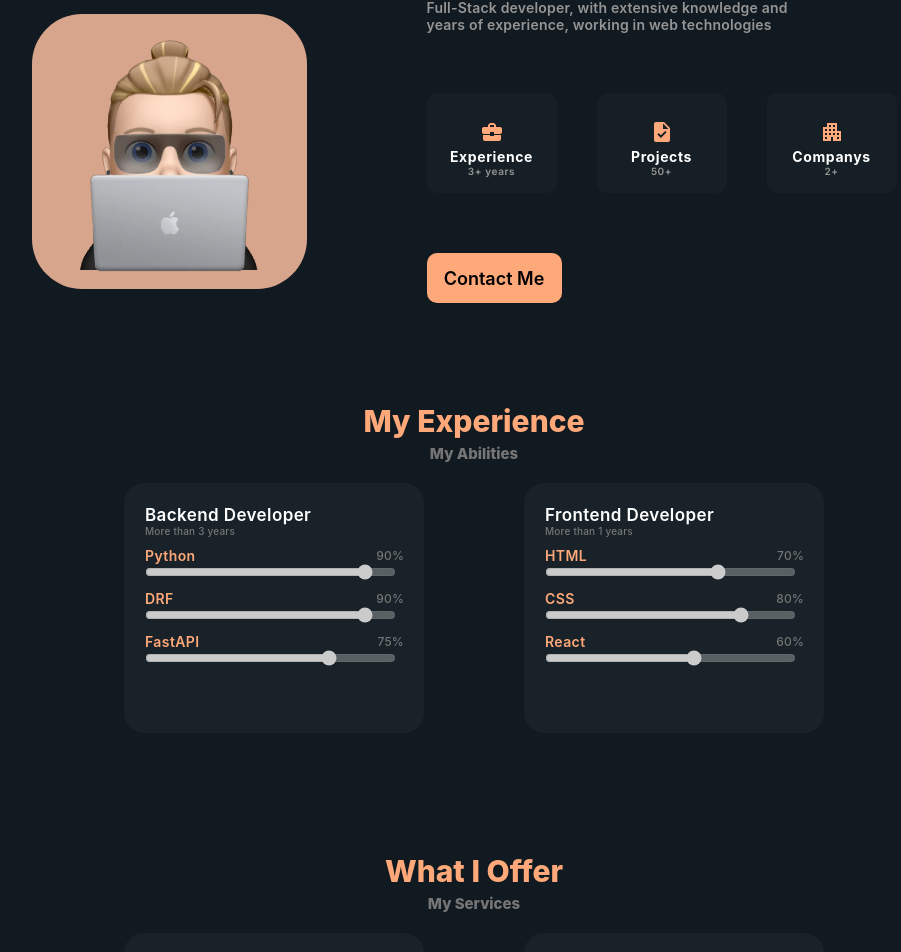
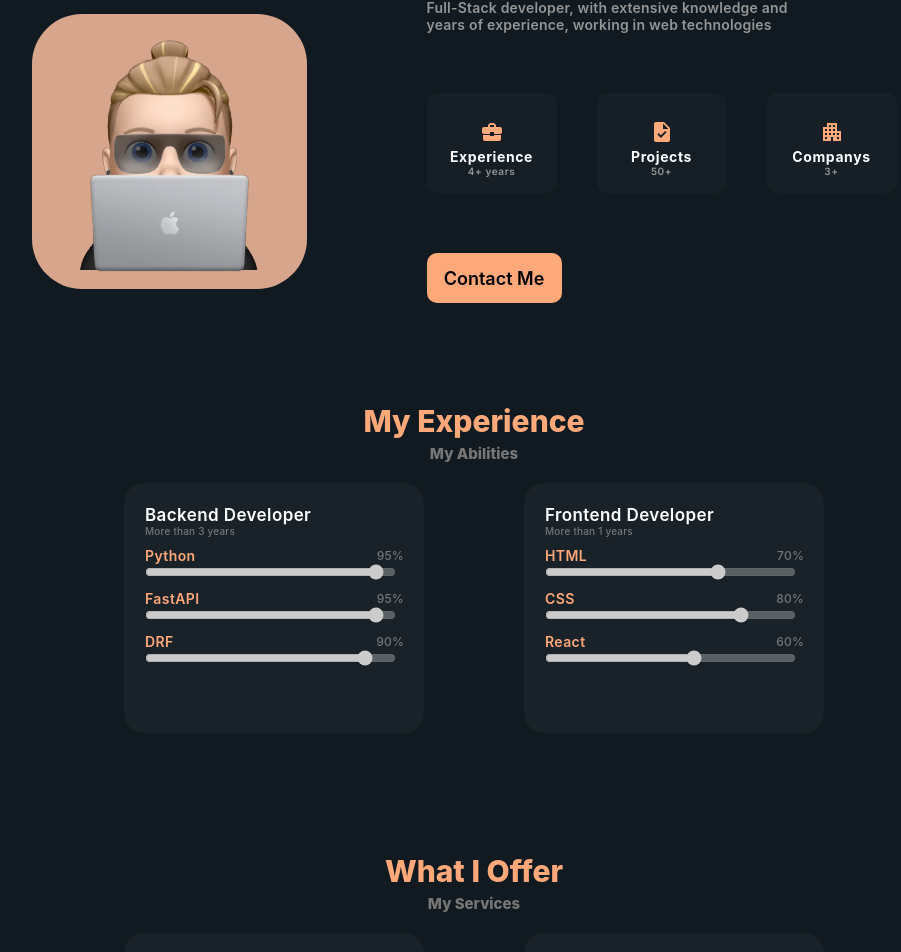
Before and after one commit to samuraii-company/AlonePersonalWebsite, a React (Create React App) app: page / in a window 1280 px wide. Shown: the part 868-1820 px from the top of the page, without its empty margins (166-1067 px from the left). Built offline with nearby package versions, Linux system fonts and the light colour scheme.

Commit message:
refactor: update information about me

```diff
--- a/src/components/About.jsx
+++ b/src/components/About.jsx
@@ -24,7 +24,7 @@ function About() {
           <div className="exp-wrapper">
             <Experience
               title="Experience"
-              about="3+ years"
+              about="4+ years"
               icon={<BusinessCenterIcon sx={{ color: "#FFA97A" }} />}
             />
             <Experience
@@ -34,11 +34,11 @@ function About() {
             />
             <Experience
               title="Companys"
-              about="2+"
+              about="3+"
               icon={<ApartmentIcon sx={{ color: "#FFA97A" }} />}
             />
           </div>
-          <a href="https://t.me/Samuraiii143">
+          <a href="https://t.me/samuraii143">
             <button>Contact Me</button>
           </a>
         </div>
--- a/src/components/Contact.jsx
+++ b/src/components/Contact.jsx
@@ -12,7 +12,7 @@ function Contact() {
         <h2>get in touch</h2>
       </div>
       <div className="social-wrapper">
-        <a href="https://t.me/Samuraiii143">
+        <a href="https://t.me/samuraii143">
           <i>
             <TelegramIcon sx={{ fontSize: 40, color: "#FFA97A" }} />
           </i>
--- a/src/components/Header.jsx
+++ b/src/components/Header.jsx
@@ -15,7 +15,7 @@ function Header() {
         <a href="#works">Portfolio</a>
         <a href="#contact">Contact</a>
       </nav>
-      <a href="https://t.me/Samuraiii143">
+      <a href="https://t.me/samuraii143">
         <button className="contactbtn">Contact me</button>
       </a>
       <MenuWrapper>
--- a/src/components/Hero.jsx
+++ b/src/components/Hero.jsx
@@ -18,7 +18,7 @@ function Hero() {
               <GitHubIcon sx={{ fontSize: 30, color: "white" }} />
             </i>
           </a>
-          <a href="https://t.me/Samuraiii143">
+          <a href="https://t.me/samuraii143">
             <i>
               <TelegramIcon sx={{ fontSize: 30, color: "white" }} />
             </i>
--- a/src/components/Offers.jsx
+++ b/src/components/Offers.jsx
@@ -20,7 +20,7 @@ function Offers() {
           <h1 className="about">
             You want to launch your project, you need a new web site? Contact me and we will discuss your needs and desires.
           </h1>
-          <a href="https://t.me/Samuraiii143">
+          <a href="https://t.me/samuraii143">
             <button>Contact me</button>
           </a>
         </div>
--- a/src/components/Stack.jsx
+++ b/src/components/Stack.jsx
@@ -17,7 +17,7 @@ function Stack() {
           <div className="stack_tech">
             <div className="persent">
               <h1>Python</h1>
-              <p>90%</p>
+              <p>95%</p>
             </div>
             <input
               className="meter"
@@ -26,7 +26,23 @@ function Stack() {
               max="100"
               id="r"
               step="1"
-              value="90"
+              value="95"
+              disabled
+            />
+          </div>
+          <div className="stack_tech">
+            <div className="persent">
+              <h1>FastAPI</h1>
+              <p>95%</p>
+            </div>
+            <input
+              className="meter"
+              type="range"
+              min="0"
+              max="100"
+              id="r"
+              step="1"
+              value="95"
               disabled
             />
           </div>
@@ -43,22 +59,6 @@ function Stack() {
               id="r"
               step="1"
               value="90"
-              disabled
-            />
-          </div>
-          <div className="stack_tech">
-            <div className="persent">
-              <h1>FastAPI</h1>
-              <p>75%</p>
-            </div>
-            <input
-              className="meter"
-              type="range"
-              min="0"
-              max="100"
-              id="r"
-              step="1"
-              value="75"
               disabled
             />
           </div>
```
